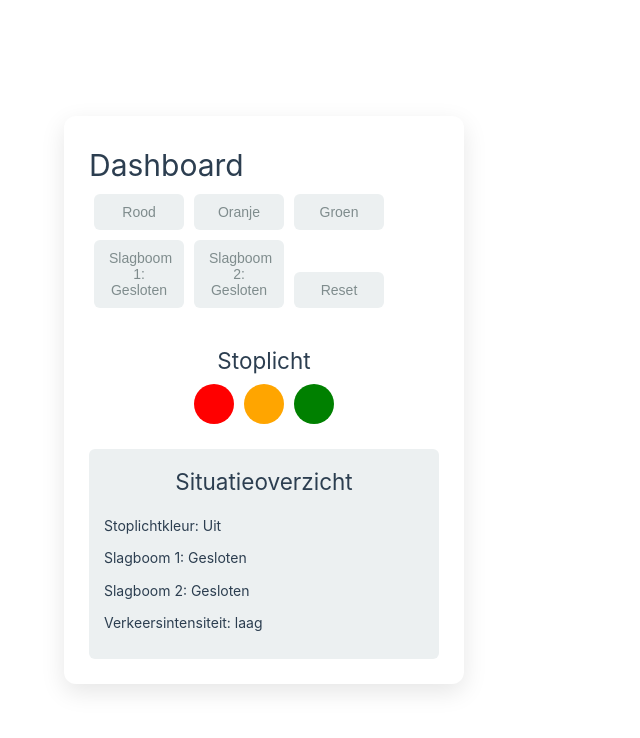
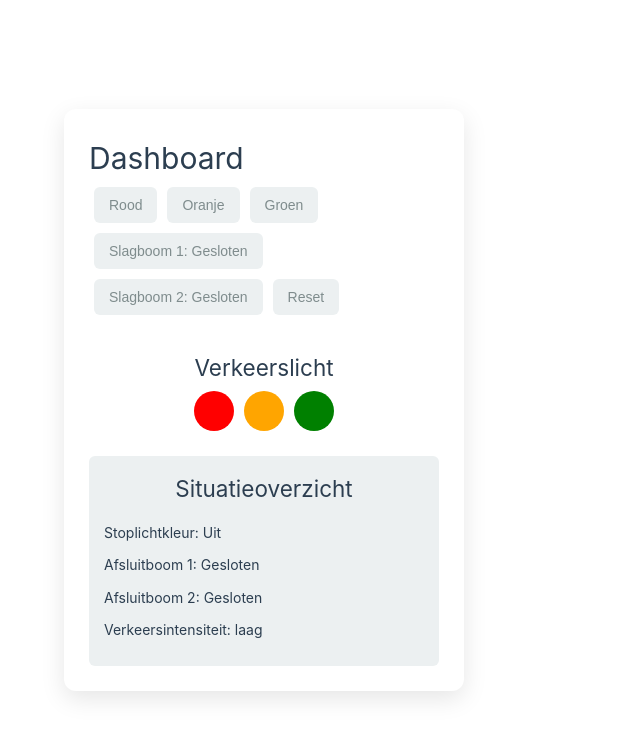
Before and after one commit to hr-repos/TINPRJ0478, a Vue app in the folder dashboard/: page / in a window 1280 px wide. Shown: the top 738 px of the page, without its empty margins (0-640 px from the left). Built offline with nearby package versions, Linux system fonts and the light colour scheme; what mqtt would draw is missing.

Commit message:
juiste namen in dashboard

```diff
--- a/dashboard/src/components/Dashboard.vue
+++ b/dashboard/src/components/Dashboard.vue
@@ -10,7 +10,7 @@
       <button @click="resetAlles">Reset</button>
     </div>
     <div class="stoplicht">
-      <h2>Stoplicht</h2>
+      <h2>Verkeerslicht</h2>
       <div class="stoplicht-container">
         <div class="stoplicht-light red" :class="{ 'on': stoplichtKleur === 'rood' }"></div>
         <div class="stoplicht-light orange" :class="{ 'on': stoplichtKleur === 'oranje' }"></div>
@@ -21,8 +21,8 @@
       <h2>Situatieoverzicht</h2>
       <ul>
         <li>Stoplichtkleur: {{ stoplichtKleur || 'Uit' }}</li>
-        <li>Slagboom 1: {{ slagboomStatus1 ? 'Open' : 'Gesloten' }}</li>
-        <li>Slagboom 2: {{ slagboomStatus2 ? 'Open' : 'Gesloten' }}</li>
+        <li>Afsluitboom 1: {{ slagboomStatus1 ? 'Open' : 'Gesloten' }}</li>
+        <li>Afsluitboom 2: {{ slagboomStatus2 ? 'Open' : 'Gesloten' }}</li>
         <li>Verkeersintensiteit: {{ verkeersintensiteit }}</li>
       </ul>
     </div>
@@ -101,7 +101,6 @@ export default {
   transition: background-color 0.3s ease;
   color: #7f8c8d;
   font-size: 14px;
-  width: 90px;
 }
 
 .controls button:hover {
```
